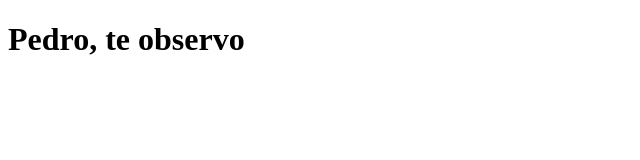
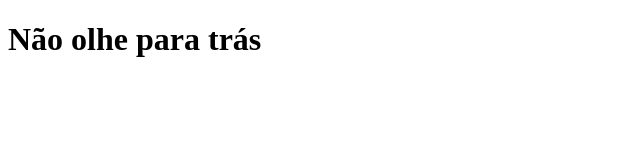
Before and after one commit to GabrielMori10/clone-tabnews-cursodev, a Next.js app: page / in a window 1280 px wide. Shown: the top 160 px of the page, without its empty margins (0-640 px from the left). Built offline with nearby package versions, Linux system fonts and the light colour scheme.

Commit message:
Update index.js

```diff
--- a/pages/index.js
+++ b/pages/index.js
@@ -1,5 +1,5 @@
 function Home() {
-  return <h1> Pedro, te observo</h1>;
+  return <h1>Não olhe para trás</h1>;
 }
 
 export default Home;
```
